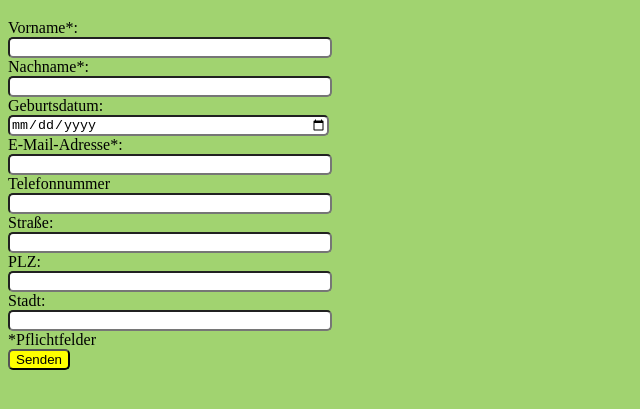
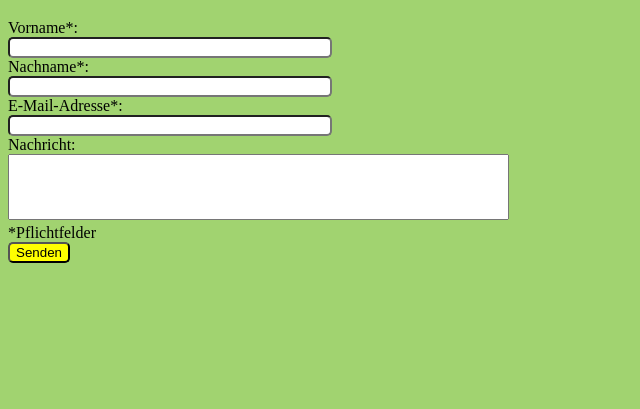
Before and after one commit to TimZech/webDev, a plain HTML site: page Kontaktformular.html in a window 1280 px wide. Shown: the part 61-470 px from the top of the page, without its empty margins (0-640 px from the left). Drawn offline with Linux system fonts and the light colour scheme.

Commit message:
modified:   Kontaktformular.html 	new file:   datenempfang.js 	modified:   formularstyle.css

```diff
--- a/Kontaktformular.html
+++ b/Kontaktformular.html
@@ -4,35 +4,27 @@
         <title>Kontaktformular</title>
         <meta charset="UTF-8">
         <link rel="stylesheet" href="formularstyle.css">
+        <script src="datenempfang.js"></script>
     </head>
 <body>
     <h1>Kontaktformular:</h1>
-    <form>
+    <form id="formular" onsubmit="datenSpeichern(event)">
         <label for="vname">Vorname*:</label><br>
         <input type="text" name="vorname" id="vname" required><br>
 
         <label for="nname">Nachname*:</label><br>
         <input type="text" name="nachname" id="nname" required><br>
 
-        <label for="gbd">Geburtsdatum:</label><br>
-        <input type="date" name="gbdatum" id="gbd"><br>
-
         <label for="email">E-Mail-Adresse*:</label><br>
         <input type="email" name="email" id="email" required><br>
 
-        <label for="nummer">Telefonnummer</label><br>
-        <input type="number" name="nummer" id="nummer"><br>
+        <label for="msg">Nachricht:</label><br>
+        <textarea name="nachricht" id="msg" rows="4" cols="60"></textarea><br>
+        *Pflichtfelder<br>
 
-        <label for="straße">Straße:</label><br>
-        <input type="text" name="straße" id="straße"><br>
 
-        <label>PLZ:</label><br>
-        <input type="number" name="plz"><br>
 
-        <label>Stadt:</label><br>
-        <input type="text" name="stadt"><br>*Pflichtfelder<br>
-
-        <button>Senden</button>
+        <button type="submit" id="send">Senden</button>
     </form>
 </body>
 </html>
--- /dev/null
+++ b/datenempfang.js
@@ -0,0 +1,12 @@
+function datenSpeichern(event){ //speichert Eingabedaten vom Formular im Local Storage ab
+    event.preventDefault();
+    var vName = document.getElementById("vname").value;
+    var nName = document.getElementById("nname").value;
+    var email = document.getElementById("email").value;
+    var nachricht = document.getElementById("msg").value;
+
+    localStorage.setItem('Vorname',vName);
+    localStorage.setItem('Nachname',nName);
+    localStorage.setItem('Email',email);
+    localStorage.setItem('Nachricht',nachricht);
+}
--- a/formularstyle.css
+++ b/formularstyle.css
@@ -7,6 +7,11 @@ input{
     width: 25%;
 }
 
+textarea{
+    resize: none;
+
+}
+
 button{
     background-color: yellow;
     border-radius: 5px;
```
